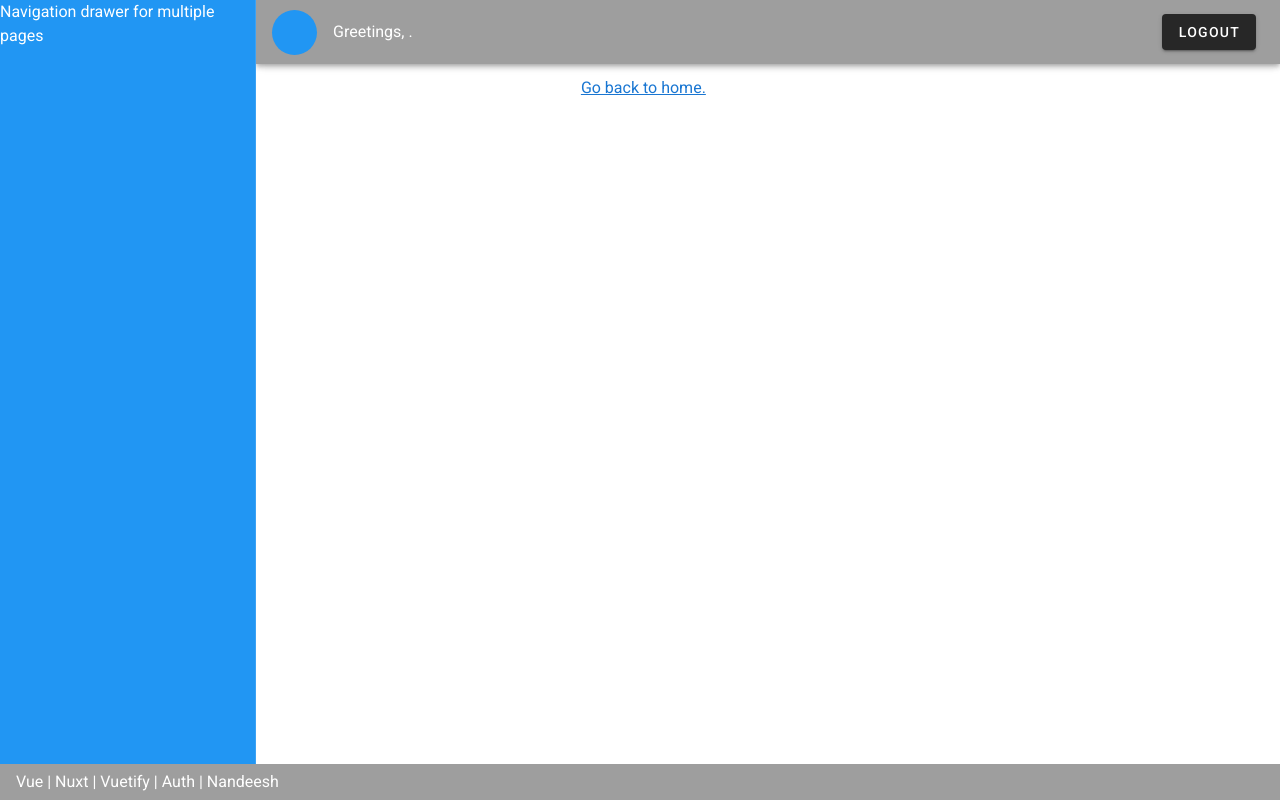
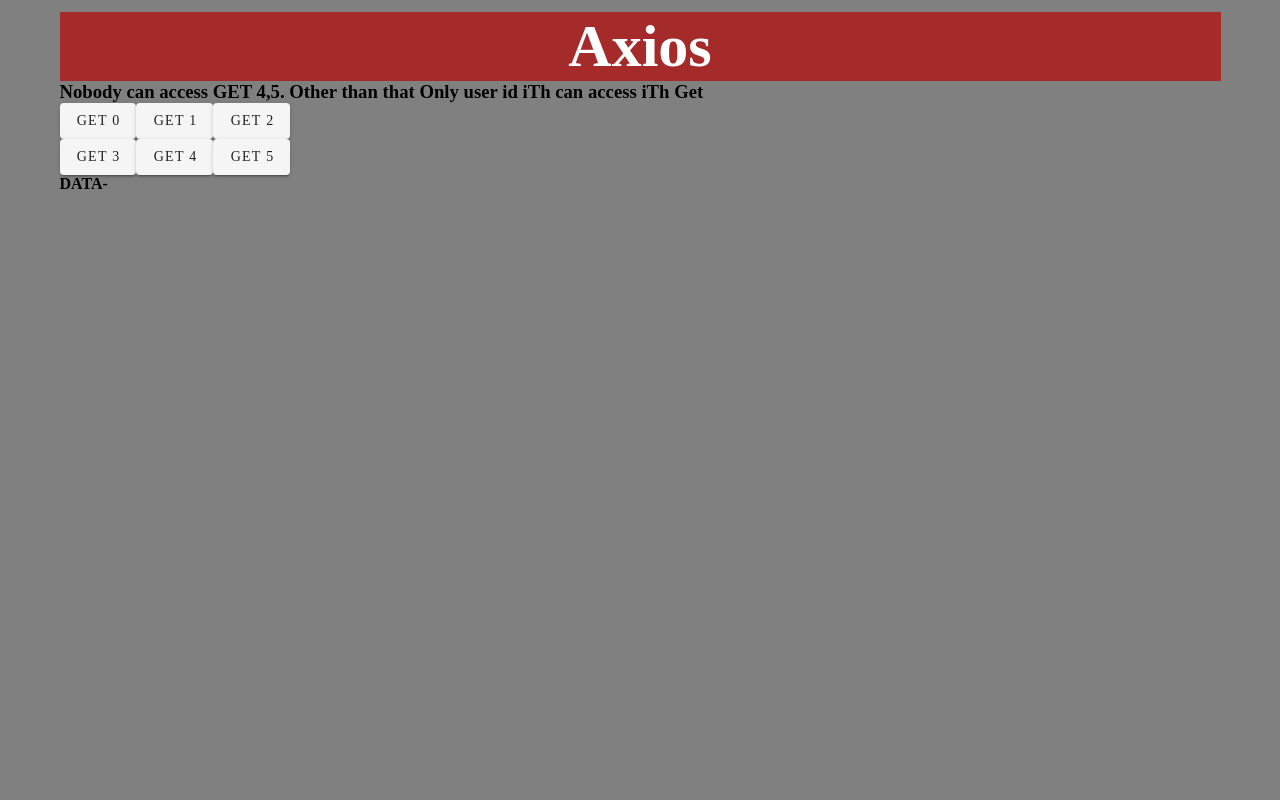
Before and after one commit to NandeeshG/nuxt_authentication, a Nuxt app: page /userOnly in a window 1280 px wide. Built offline with nearby package versions, Linux system fonts and the light colour scheme; no server answers.

Commit message:
basic axios working, need to add auth

```diff
--- a/nuxt.config.js
+++ b/nuxt.config.js
@@ -54,4 +54,24 @@
 
   // Build Configuration (https://go.nuxtjs.dev/config-build)
   build: {},
+
+  axios: {
+    baseURL: 'http://127.0.0.1:5000',
+  },
+
+  auth: {
+    strategies: {
+      local: {
+        endpoints: {
+          login: {
+            url: '/1',
+            method: 'get',
+            propertyName: false,
+          },
+        },
+        tokenRequired: false,
+        tokenType: false,
+      },
+    },
+  },
 }
--- a/pages/index.vue
+++ b/pages/index.vue
@@ -1,32 +1,41 @@
 <template>
-  <h1>Hi</h1>
+  <v-app>
+    <v-navigation-drawer class="blue" app>
+      Populate Navigation drawer for multiple pages later
+    </v-navigation-drawer>
+
+    <v-app-bar class="grey" app>
+      <v-avatar class="mr-4" color="blue" size="45"></v-avatar>
+      <div v-if="$auth.loggedIn === true">Greetings, {{ $auth.user }}.</div>
+      <div v-else>Welcome guest.</div>
+
+      <v-spacer />
+
+      <div v-if="$auth.loggedIn === true">
+        <v-btn class="ma-2"> LOGOUT </v-btn>
+      </div>
+
+      <div v-else>
+        <v-btn nuxt to="/login" class="ma-2"> LOGIN </v-btn>
+        <v-btn nuxt to="/registration" class="ma-2"> REGISTER </v-btn>
+      </div>
+    </v-app-bar>
+
+    <!-- Sizes your content based upon application components -->
+    <v-main class="white">
+      <v-container fluid>
+        THIS PAGE IS FOR EVERYONE ON THE NET
+        <br />
+        <nuxt-link to="/userOnly"> Go to registered user's section. </nuxt-link>
+      </v-container>
+    </v-main>
+
+    <v-footer class="grey" app> Vue | Nuxt | Vuetify | Auth </v-footer>
+  </v-app>
 </template>
 
 <script>
-const http = require('http')
-
-export default {
-  data() {
-    return {
-      name: 'user',
-    }
-  },
-  mounted() {
-    console.log('Before req')
-    http.get('http://127.0.0.1:5000/1', (res) => console.log(res))
-    console.log('After req')
-  },
-}
+export default {}
 </script>
 
-<style>
-body {
-  background-color: gray;
-}
-h1 {
-  text-align: center;
-  font-size: 60px;
-  background-color: brown;
-  color: white;
-}
-</style>
+<style></style>
--- a/pages/indexOld.vue
+++ /dev/null
@@ -1,41 +0,0 @@
-<template>
-  <v-app>
-    <v-navigation-drawer class="blue" app>
-      Populate Navigation drawer for multiple pages later
-    </v-navigation-drawer>
-
-    <v-app-bar class="grey" app>
-      <v-avatar class="mr-4" color="blue" size="45"></v-avatar>
-      <div v-if="$auth.loggedIn === true">Greetings, {{ $auth.user }}.</div>
-      <div v-else>Welcome guest.</div>
-
-      <v-spacer />
-
-      <div v-if="$auth.loggedIn === true">
-        <v-btn class="ma-2"> LOGOUT </v-btn>
-      </div>
-
-      <div v-else>
-        <v-btn nuxt to="/login" class="ma-2"> LOGIN </v-btn>
-        <v-btn nuxt to="/registration" class="ma-2"> REGISTER </v-btn>
-      </div>
-    </v-app-bar>
-
-    <!-- Sizes your content based upon application components -->
-    <v-main class="white">
-      <v-container fluid>
-        THIS PAGE IS FOR EVERYONE ON THE NET
-        <br />
-        <nuxt-link to="/userOnly"> Go to registered user's section. </nuxt-link>
-      </v-container>
-    </v-main>
-
-    <v-footer class="grey" app> Vue | Nuxt | Vuetify | Auth </v-footer>
-  </v-app>
-</template>
-
-<script>
-export default {}
-</script>
-
-<style></style>
--- a/pages/login.vue
+++ b/pages/login.vue
@@ -1,14 +1,22 @@
 <template>
   <v-app>
     <v-app-bar class="grey" app> THIS IS LOGIN PAGE </v-app-bar>
-    <v-main class="white">
+    <v-main class="grey">
       <v-container fluid>
         Please login before continuing
         <br />
         <nuxt-link to="/"> Go back to home. </nuxt-link>
         <form @submit="userLogin">
-          <div><label>Username</label> <input v-model="login.username" /></div>
-          <div><label>Password</label> <input v-model="login.password" /></div>
+          <br />
+          <div>
+            <label>Username </label>
+            <input v-model="login.username" class="white" />
+          </div>
+          <br />
+          <div>
+            <label>Password</label>
+            <input v-model="login.password" class="white" />
+          </div>
           <v-btn type="submit" class="ma-2 green"> LOGIN NOW! </v-btn>
         </form>
         <br />
@@ -34,7 +42,7 @@
     async userLogin() {
       try {
         const response = await this.$auth.loginWith('local', {
-          data: this.login,
+          // data: this.login,
         })
         console.log('res', response)
       } catch (err) {
--- a/pages/registration.vue
+++ b/pages/registration.vue
@@ -1,14 +1,22 @@
 <template>
   <v-app>
     <v-app-bar class="grey" app> THIS IS REGISTRATION PAGE </v-app-bar>
-    <v-main class="white">
+    <v-main class="cyan">
       <v-container fluid>
         <nuxt-link to="/"> Go back to home. </nuxt-link>
         <br />
         Please enter your details
         <form @submit="userRegister">
-          <div><label>Username</label> <input v-model="login.username" /></div>
-          <div><label>Password</label> <input v-model="login.password" /></div>
+          <br />
+          <div>
+            <label>Username</label>
+            <input v-model="login.username" class="grey" />
+          </div>
+          <br />
+          <div>
+            <label>Password</label>
+            <input v-model="login.password" class="grey" />
+          </div>
           <v-btn type="submit" class="ma-2 green"> REGISTER NOW! </v-btn>
         </form>
       </v-container>
--- a/pages/userOnly.vue
+++ b/pages/userOnly.vue
@@ -1,34 +1,66 @@
 <template>
-  <v-app>
-    <v-navigation-drawer class="blue" app>
-      Navigation drawer for multiple pages
-    </v-navigation-drawer>
-
-    <v-app-bar class="grey" app>
-      <v-avatar class="mr-4" color="blue" size="45"></v-avatar>
-      Greetings, {{ $auth.user }}.
-      <v-spacer />
-      <v-btn class="ma-2"> LOGOUT </v-btn>
-    </v-app-bar>
-
-    <!-- Sizes your content based upon application components -->
-    <v-main class="white">
-      <v-container fluid>
-        THIS PAGE IS FOR LOGGED IN USERS ONLY
-        <nuxt-link to="/"> Go back to home. </nuxt-link>
-      </v-container>
-    </v-main>
-
-    <v-footer class="grey" app>
-      Vue | Nuxt | Vuetify | Auth | Nandeesh
-    </v-footer>
-  </v-app>
+  <v-container>
+    <h1>Axios</h1>
+    <h3>
+      Nobody can access GET 4,5. Other than that Only user id iTh can access iTh
+      Get
+    </h3>
+    <v-row>
+      <v-col cols="3">
+        <v-btn @click="getClick(0)"> GET 0 </v-btn>
+        <v-btn @click="getClick(1)"> GET 1 </v-btn>
+        <v-btn @click="getClick(2)"> GET 2 </v-btn>
+        <v-btn @click="getClick(3)"> GET 3 </v-btn>
+        <v-btn @click="getClick(4)"> GET 4 </v-btn>
+        <v-btn @click="getClick(5)"> GET 5 </v-btn>
+      </v-col>
+    </v-row>
+    <h4>DATA-</h4>
+    <h3>{{ userinfo }}</h3>
+  </v-container>
 </template>
 
 <script>
+import axios from 'axios'
 export default {
   middleware: 'auth',
+  data() {
+    return {
+      userinfo: '',
+    }
+  },
+  mounted() {
+    console.log('Page mounted')
+  },
+  methods: {
+    getClick(idx) {
+      axios({
+        method: 'get',
+        url: `http://127.0.0.1:5000/${idx}`,
+      })
+        .then((res) => {
+          this.userinfo = res.data
+        })
+        .catch((err) => {
+          this.userinfo = 'Internal error. Probably API Down...'
+          console.log(err)
+        })
+    },
+    postClick() {
+      console.log('Clicked post')
+    },
+  },
 }
 </script>
 
-<style></style>
+<style>
+body {
+  background-color: gray;
+}
+h1 {
+  text-align: center;
+  font-size: 60px;
+  background-color: brown;
+  color: white;
+}
+</style>
--- /dev/null
+++ b/pages/userOnly_og.vue
@@ -0,0 +1,34 @@
+<template>
+  <v-app>
+    <v-navigation-drawer class="blue" app>
+      Navigation drawer for multiple pages
+    </v-navigation-drawer>
+
+    <v-app-bar class="grey" app>
+      <v-avatar class="mr-4" color="blue" size="45"></v-avatar>
+      Greetings, {{ $auth.user }}.
+      <v-spacer />
+      <v-btn class="ma-2"> LOGOUT </v-btn>
+    </v-app-bar>
+
+    <!-- Sizes your content based upon application components -->
+    <v-main class="white">
+      <v-container fluid>
+        THIS PAGE IS FOR LOGGED IN USERS ONLY
+        <nuxt-link to="/"> Go back to home. </nuxt-link>
+      </v-container>
+    </v-main>
+
+    <v-footer class="grey" app>
+      Vue | Nuxt | Vuetify | Auth | Nandeesh
+    </v-footer>
+  </v-app>
+</template>
+
+<script>
+export default {
+  middleware: 'auth',
+}
+</script>
+
+<style></style>
```
